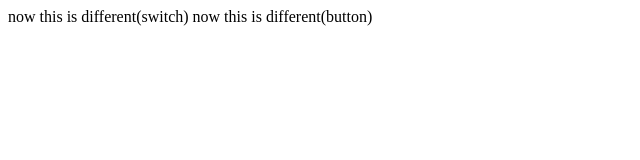
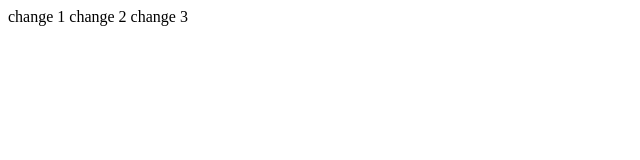
Before and after one commit to Bikash-Zebro/test-repo, a plain HTML site: page index.html in a window 1280 px wide. Shown: the whole page, without its empty margins (0-640 px from the left). Drawn offline with Linux system fonts and the light colour scheme.

Commit message:
changes were done

```diff
--- a/index.html
+++ b/index.html
@@ -6,8 +6,9 @@
     <title>Document</title>
 </head>
 <body>
-    now this is different(switch)
-    now this is different(button)
+    change 1
+    change 2
+    change 3
 
 </body>
 </html>
```
